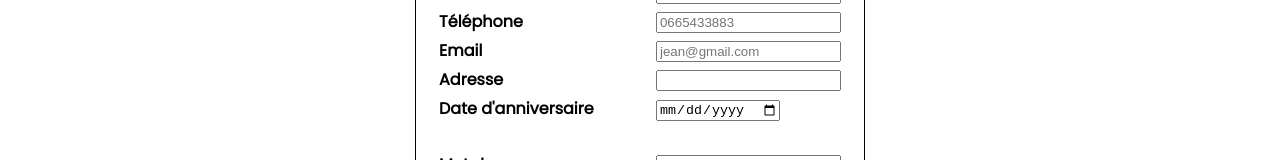
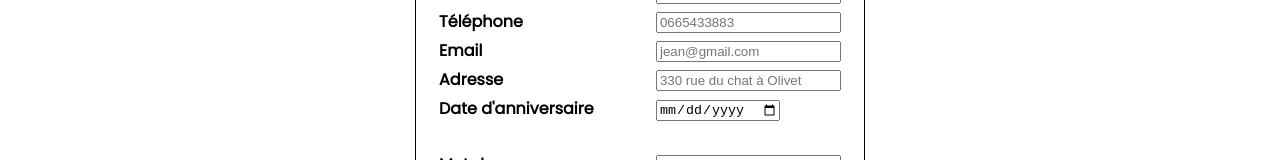
Before and after one commit to CESI-ORL-A4/cesi-eats-groupe-4, a Vue app in the folder view-web-app/: page /SignUp in a window 1280 px wide. Shown: the part 298-458 px from the top of the page. Built offline with nearby package versions, Linux system fonts and the light colour scheme.

Commit message:
Fix bug "gitignore"

```diff
--- a/view-web-app/src/components/SignUp.vue
+++ b/view-web-app/src/components/SignUp.vue
@@ -47,7 +47,7 @@
         </tr>
         <tr>
           <th><label for="address">Adresse</label></th>
-          <th><input type="text" id="address" name="address" placeholder=" " required="required"></th>
+          <th><input type="text" id="address" name="address" placeholder="330 rue du chat à Olivet" required="required"></th>
         </tr>
         <tr>
           <th><label for="birthdayDate">Date d'anniversaire </label></th>
```
Also changed, not shown: 1 other file (tests, documents, lock files or other folders).
